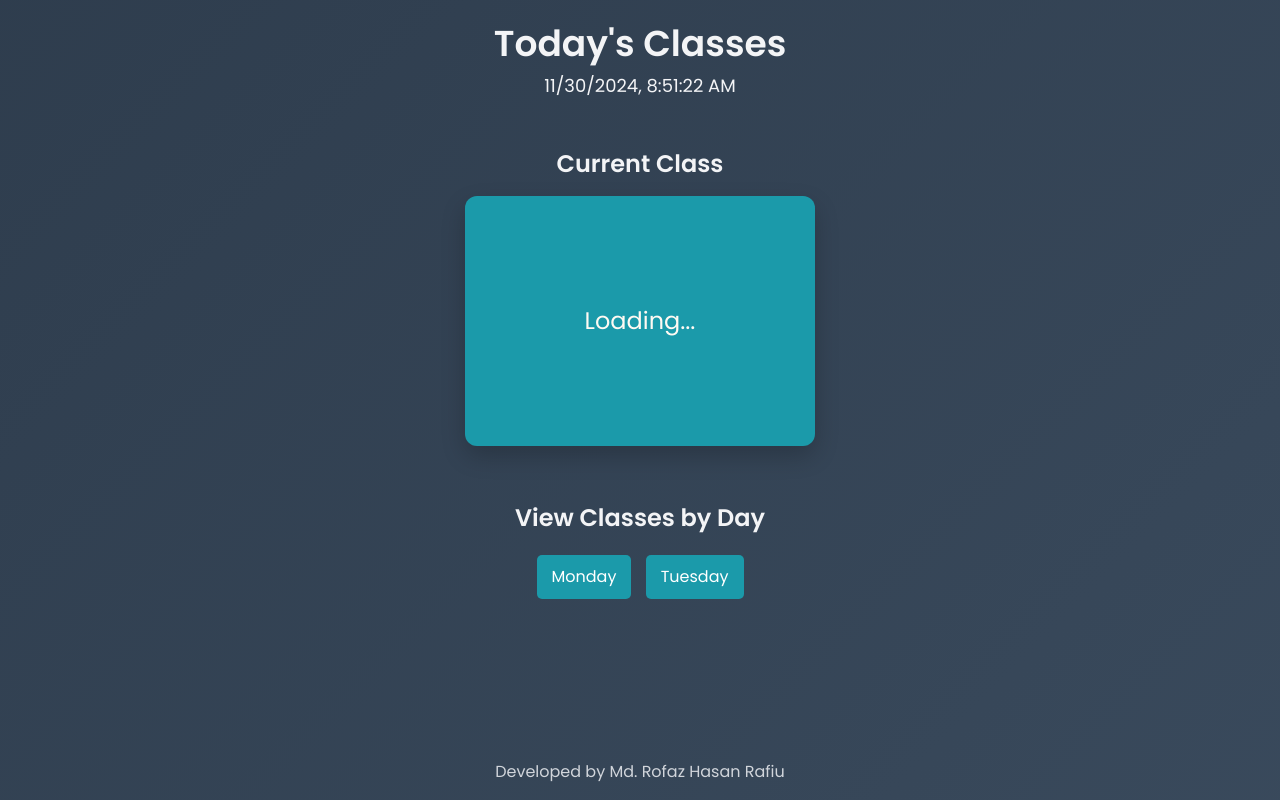
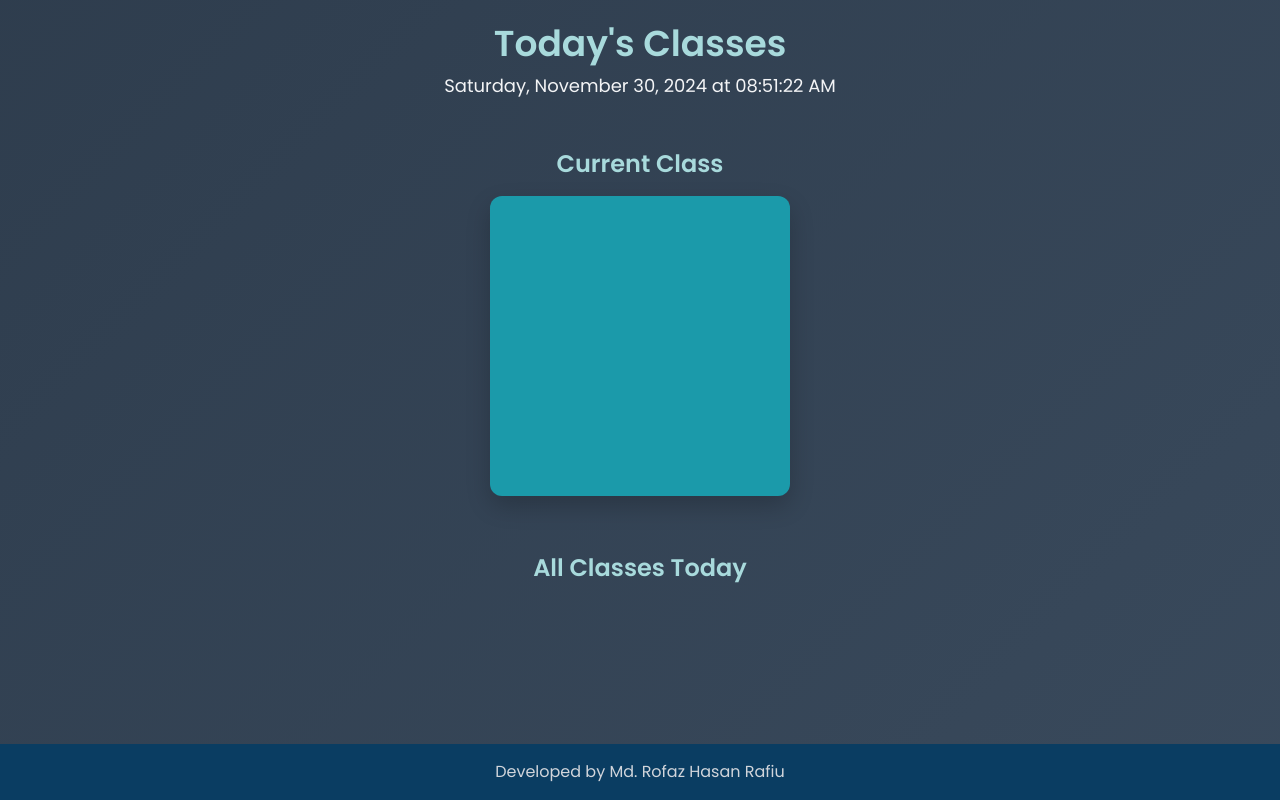
Before and after one commit to rofazhasan/digital_class_routine, a Flask app: page / in a window 1280 px wide. Run offline with Flask 3, Linux system fonts and the light colour scheme; some libraries are stand-ins or nearby versions.

Commit message:
Update index.html

```diff
--- a/app/templates/index.html
+++ b/app/templates/index.html
@@ -13,17 +13,16 @@
             background-size: 300% 300%;
             animation: gradientBG 15s ease infinite;
         }
+
         @keyframes gradientBG {
             0% { background-position: 0% 50%; }
             50% { background-position: 100% 50%; }
             100% { background-position: 0% 50%; }
         }
 
-        /* Class Styling */
         .current-class-container {
-            width: 100%;
-            max-width: 350px;
-            height: 250px;
+            width: 300px;
+            height: 300px;
             margin: 0 auto;
             display: flex;
             align-items: center;
@@ -31,94 +30,127 @@
             background-color: #1B9AAA;
             border-radius: 12px;
             box-shadow: 0 10px 25px rgba(0, 0, 0, 0.2);
-            color: #fff;
+            overflow: hidden;
+            position: relative;
         }
-        .no-class-message {
-            font-size: 1.5rem;
+
+        .countdown-timer {
+            position: absolute;
+            bottom: 20px;
+            font-size: 1.2rem;
             color: #FFFAF3;
         }
-        .days-buttons button {
-            margin: 5px;
-            padding: 10px 15px;
-            background-color: #1B9AAA;
-            color: white;
-            border: none;
-            border-radius: 5px;
-            cursor: pointer;
-            transition: background-color 0.3s;
+
+        .section-header { color: #A8DADC; }
+        .footer-bg { background-color: #0A3D62; }
+
+        .floating-msg {
+            color: #FFFAF3;
+            font-size: 1.5rem;
+            animation: fadeInOut 3s ease infinite;
         }
-        .days-buttons button:hover {
-            background-color: #15616D;
+
+        @keyframes fadeInOut {
+            0%, 100% { opacity: 0; }
+            50% { opacity: 1; }
         }
     </style>
 </head>
 <body class="text-gray-100 flex flex-col min-h-screen">
-    <!-- Loader -->
-    <div id="loader">
-        <div class="loader-icon"></div>
+    <div id="loader" class="fixed top-0 left-0 w-full h-full bg-[#1E2A38] flex justify-center items-center z-50 transition-opacity duration-500">
+        <div class="loader-icon border-t-8 border-t-[#1B9AAA] border-8 border-white rounded-full w-20 h-20 animate-spin"></div>
     </div>
 
-    <!-- Header -->
     <div class="container mx-auto p-6 text-center">
         <h1 class="text-4xl font-bold section-header">Today's Classes</h1>
         <p id="date-time" class="text-lg mt-2"></p>
     </div>
 
-    <!-- Current Class Section -->
     <div class="container mx-auto p-6">
         <h2 class="text-2xl font-semibold text-center section-header mb-4">Current Class</h2>
-        <div id="current-class" class="current-class-container text-center text-lg font-medium">
-            <p class="no-class-message">Loading...</p>
+        <div id="current-class" class="current-class-container text-center text-lg font-medium rounded-lg shadow-lg">
+            <p id="current-class-msg" class="floating-msg hidden">No ongoing class</p>
         </div>
-        <p id="countdown" class="text-center text-sm mt-2"></p>
+        <p id="countdown" class="text-center text-sm mt-2 text-gray-200"></p>
     </div>
 
-    <!-- Day-wise Classes Section -->
     <div class="container mx-auto p-6">
-        <h2 class="text-2xl font-semibold text-center section-header mb-4">View Classes by Day</h2>
-        <div class="text-center days-buttons">
-            <button onclick="getClassesByDay('Monday')">Monday</button>
-            <button onclick="getClassesByDay('Tuesday')">Tuesday</button>
-            <!-- Add buttons for all days -->
-        </div>
-        <div id="day-classes" class="grid grid-cols-1 md:grid-cols-2 gap-6 mt-4"></div>
+        <h2 class="text-2xl font-semibold text-center section-header mb-4">All Classes Today</h2>
+        <div id="class-list" class="grid grid-cols-1 md:grid-cols-2 gap-6"></div>
     </div>
 
-    <!-- Footer -->
     <footer class="footer-bg text-center p-4 mt-auto">
         <p class="text-gray-300">Developed by Md. Rofaz Hasan Rafiu</p>
     </footer>
 
     <script src="https://cdnjs.cloudflare.com/ajax/libs/socket.io/4.0.1/socket.io.js"></script>
     <script>
-        const socket = io();
+        window.onload = function() {
+            setTimeout(() => {
+                document.getElementById('loader').style.opacity = '0';
+                setTimeout(() => document.getElementById('loader').style.display = 'none', 500);
+            }, 2000);
+        };
 
         function updateDateTime() {
             const now = new Date();
-            document.getElementById('date-time').textContent = now.toLocaleString();
+            document.getElementById('date-time').textContent = now.toLocaleString('en-US', {
+                weekday: 'long', year: 'numeric', month: 'long',
+                day: 'numeric', hour: '2-digit', minute: '2-digit', second: '2-digit'
+            });
         }
         setInterval(updateDateTime, 1000);
-        updateDateTime();
 
-        // Load today's data on connect
+        const socket = io();
         socket.on("class_data", (data) => {
             const currentClass = document.getElementById('current-class');
+            const currentClassMsg = document.getElementById('current-class-msg');
             const countdown = document.getElementById('countdown');
+            const classList = document.getElementById('class-list');
+
+            // Clear existing data
+            currentClass.innerHTML = '';
+            countdown.textContent = '';
+
             if (data.current_class.subject) {
+                currentClassMsg.classList.add('hidden');
                 currentClass.innerHTML = `
                     <div>
                         <h3 class="text-2xl font-bold">${data.current_class.subject}</h3>
                         <p>${data.current_class.teacher} - Room ${data.current_class.room}</p>
+                        <p>${data.current_class.start_time} - ${data.current_class.end_time}</p>
+                        <p class="countdown-timer"></p>
                     </div>`;
+                startCountdown(data.current_class.end_time);
             } else {
-                currentClass.innerHTML = `<p class="no-class-message">No ongoing class</p>`;
-                countdown.textContent = '';
+                currentClassMsg.classList.remove('hidden');
             }
+
+            classList.innerHTML = data.today_classes.map(c => `
+                <div class="p-4 bg-gray-800 rounded-lg shadow-lg">
+                    <h3 class="text-xl font-semibold">${c.subject}</h3>
+                    <p>${c.teacher} - Room ${c.room}</p>
+                    <p>${c.start_time} - ${c.end_time}</p>
+                </div>`).join('');
         });
 
-        // Classes by day function
-        function getClassesByDay(day) {
-            socket.emit('get_day_classes', { day });
+        function startCountdown(endTime) {
+            const [endHours, endMinutes] = endTime.split(':').map(Number);
+            const interval = setInterval(() => {
+                const now = new Date();
+                const end = new Date();
+                end.setHours(endHours, endMinutes, 0);
+                const diff = Math.floor((end - now) / 1000);
+
+                if (diff > 0) {
+                    const minutes = Math.floor(diff / 60);
+                    const seconds = diff % 60;
+                    document.querySelector('.countdown-timer').textContent = `Ends in ${minutes} min ${seconds} sec`;
+                } else {
+                    clearInterval(interval);
+                    document.querySelector('.countdown-timer').textContent = 'Class has ended';
+                }
+            }, 1000);
         }
     </script>
 </body>
```
